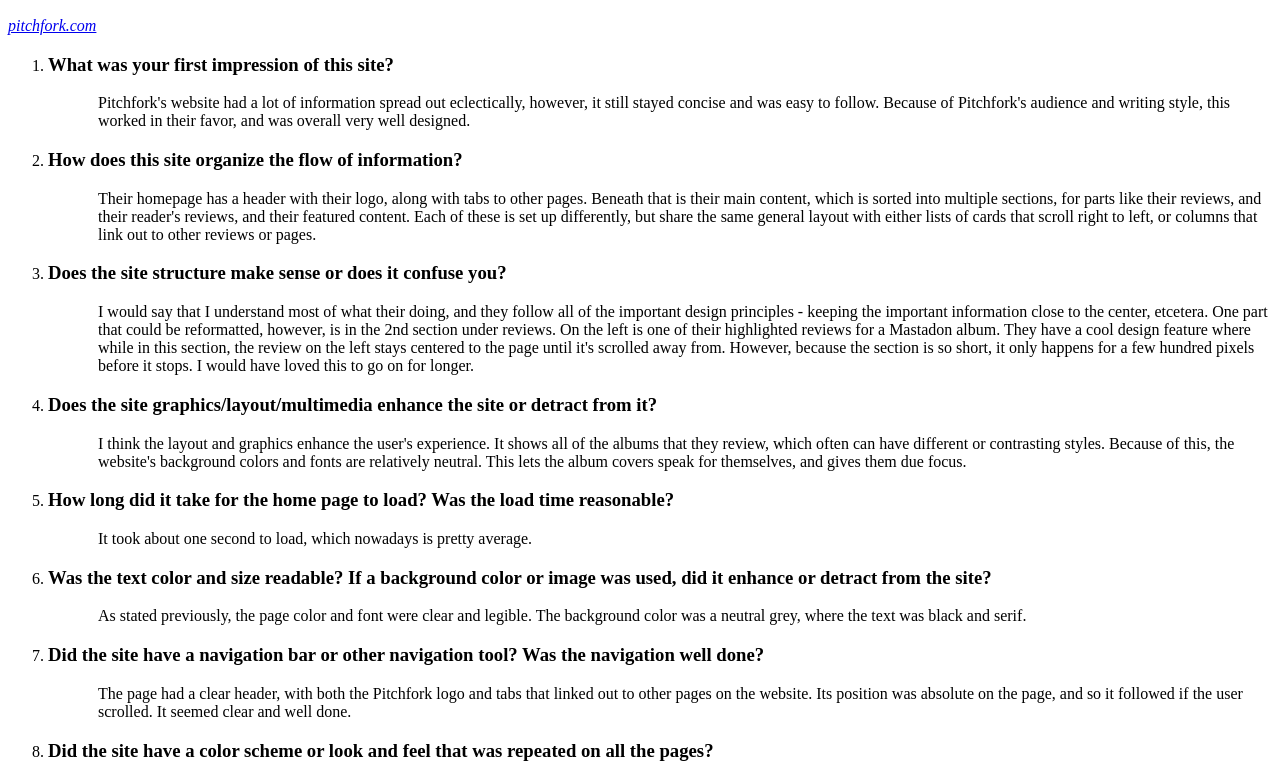
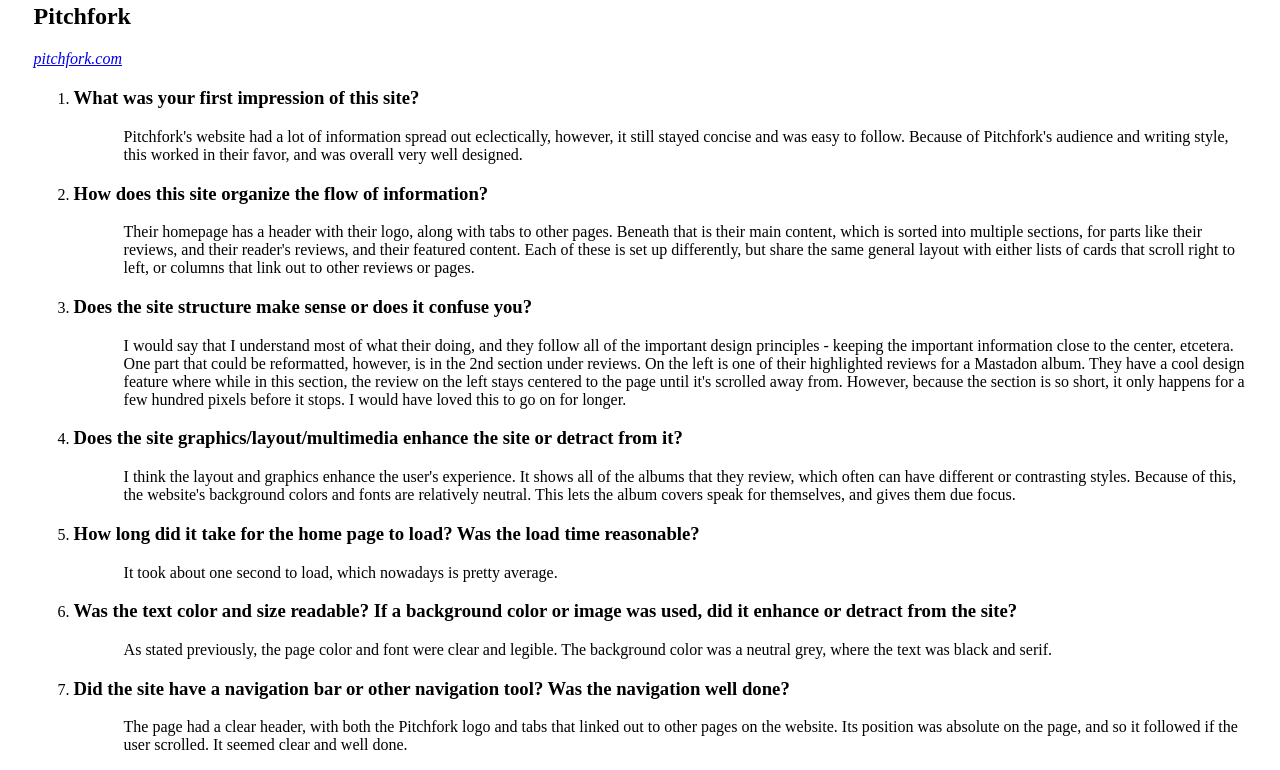
Before and after one commit to addisonfloyd42/INFO2420, a plain HTML site: page projects/project1.html in a window 1280 px wide. Shown: the part 110-880 px from the top of the page. Drawn offline with Linux system fonts and the light colour scheme.

Commit message:
Update project1.html

```diff
--- a/projects/project1.html
+++ b/projects/project1.html
@@ -12,10 +12,15 @@
         p.answer {
             margin-left: 50px;
         }
+        #main-div
+        {
+            padding: 2vw;
+        }
     </style>
 </head>
 
 <body>
+    <div id="main-div">
     <h1>Website Critiques</h1>
     <h2>Pitchfork</h2>
     <a href="https://pitchfork.com/">pitchfork.com</a>
@@ -104,7 +109,7 @@
             </p>
         </li>
     </ol>
-
+    </div>
 </body>
 
 </html>
```
